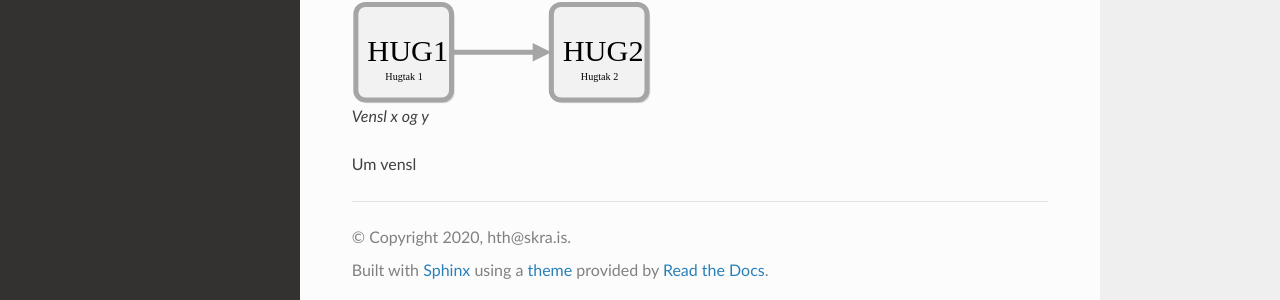
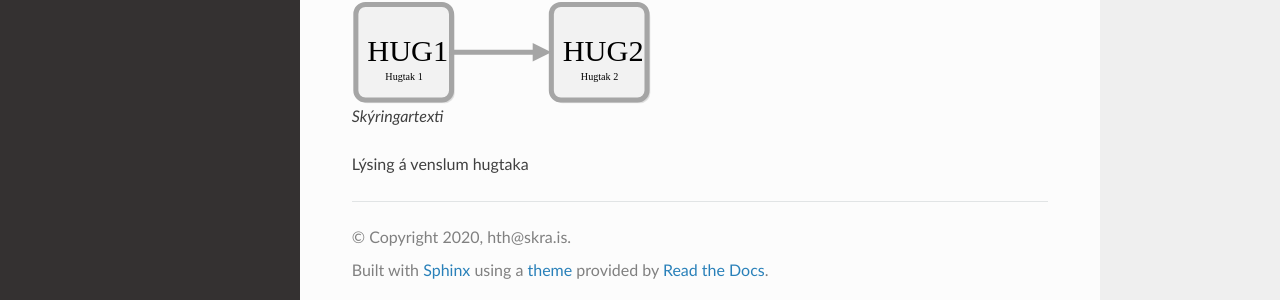
Before and after one commit to hthl/Mannvirkjaskra, a Sphinx documentation site: the page built from source/template.rst, in a window 1280 px wide and 1326 px high. Shown: the part 1019-1319 px from the top of the window. Built offline with Sphinx 7.4.7 and the Read the Docs theme 2.0.0, drawn with Linux system fonts in a browser that asks for light colours.

Commit message:
Update template.rst

```diff
--- a/source/template.rst
+++ b/source/template.rst
@@ -49,6 +49,6 @@ Vensl 1
 .. figure:: img/vensl.svg
   :width: 300
 
-  Vensl x og y
+  Skýringartexti
 
-Um vensl
+Lýsing á venslum hugtaka
```
